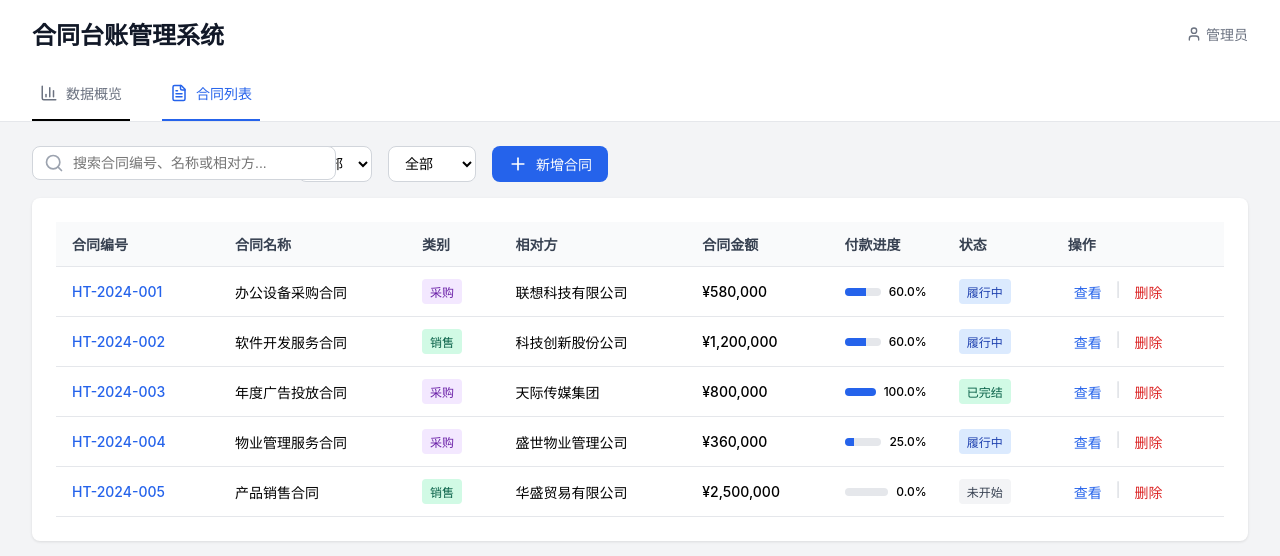
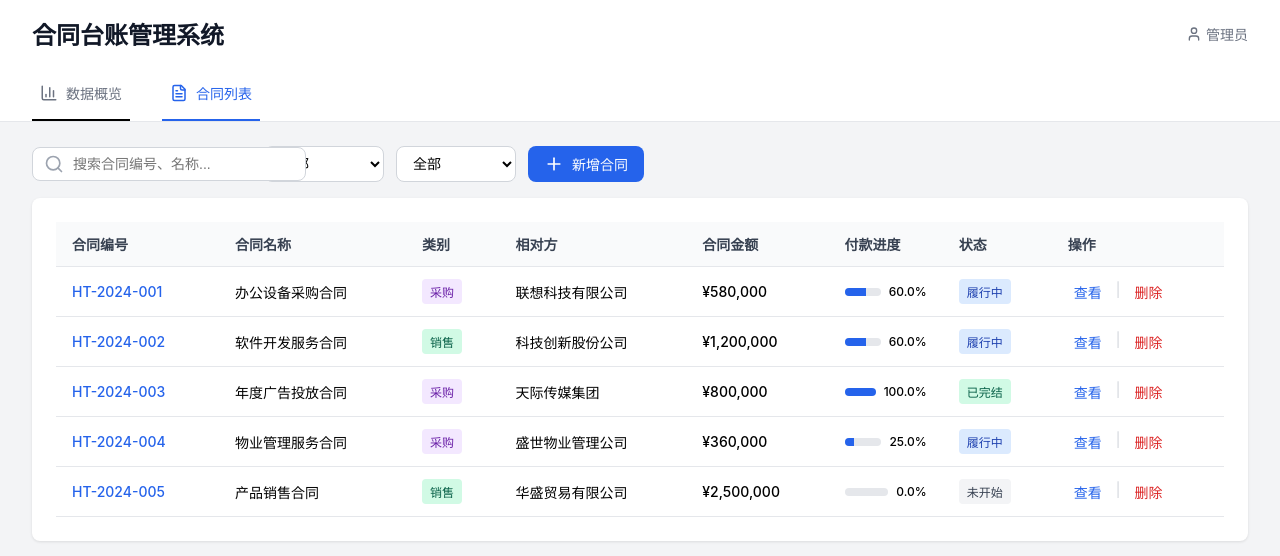
Before and after one commit to 1231232-gif/contract-system, a React (Create React App) app: page / in a window 1280 px wide. Both pictures are taken after a click on the button "合同列表". Shown: the top 556 px of the page. Built offline with nearby package versions, Linux system fonts and the light colour scheme.

Commit message:
Update App.js

```diff
--- a/src/App.js
+++ b/src/App.js
@@ -227,7 +227,9 @@ const styles = {
     fontSize: '14px',
     backgroundColor: '#ffffff',
     cursor: 'pointer',
-    outline: 'none'
+    outline: 'none',
+    minWidth: '120px',
+    flexShrink: 0
   },
   table: {
     width: '100%',
@@ -304,13 +306,14 @@ const styles = {
   },
   searchBar: {
     display: 'flex',
-    gap: '16px',
+    gap: '12px',
     marginBottom: '16px',
-    flexWrap: 'wrap'
+    flexWrap: 'wrap',
+    alignItems: 'center'
   },
   searchInput: {
-    width: '250px',
-    minWidth: '180px',
+    width: '220px',
+    flexShrink: 0,
     position: 'relative'
   }
 };
@@ -757,7 +760,7 @@ const App = () => {
             <Search style={{position: 'absolute', left: '12px', top: '50%', transform: 'translateY(-50%)', color: '#9ca3af'}} size={20} />
             <input
               type="text"
-              placeholder="搜索合同编号、名称或相对方..."
+              placeholder="搜索合同编号、名称..."
               style={{...styles.input, width: '100%', paddingLeft: '40px'}}
               value={searchTerm}
               onChange={(e) => setSearchTerm(e.target.value)}
```
